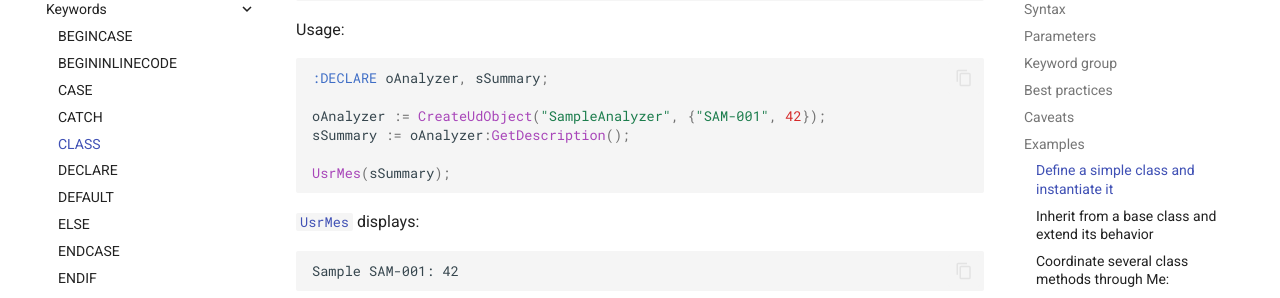
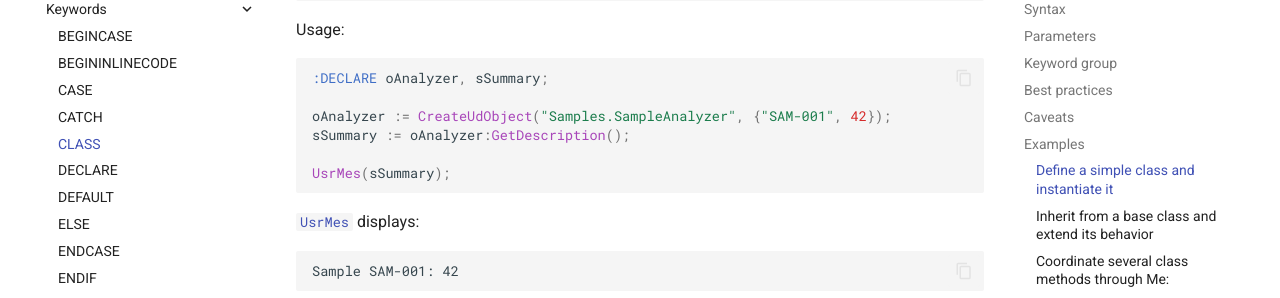
Before and after one commit to mahoskye/starlims-ssl-reference, an MkDocs documentation site: the page built from content/reference/keywords/CLASS.md, in a window 1280 px wide and 1400 px high, scrolled down 2904 px. Shown: the part 153-451 px from the top of the window. Built offline with MkDocs 1.6.1 and Material for MkDocs 9.7.7, drawn with Linux system fonts in a browser that asks for light colours; comment, search, counter and statistics services are not loaded; some of the changed text lies outside the part shown.

Commit message:
docs: use Category.ScriptName form in CreateUdObject examples
Co-Authored-By: Claude Opus 4.7 (1M context) <noreply@anthropic.com>

````diff
--- a/content/reference/keywords/CLASS.md
+++ b/content/reference/keywords/CLASS.md
@@ -115,7 +115,7 @@ Usage:
 ```ssl
 :DECLARE oAnalyzer, sSummary;
 
-oAnalyzer := CreateUdObject("SampleAnalyzer", {"SAM-001", 42});
+oAnalyzer := CreateUdObject("Samples.SampleAnalyzer", {"SAM-001", 42});
 sSummary := oAnalyzer:GetDescription();
 
 UsrMes(sSummary);
@@ -181,7 +181,7 @@ Usage:
 ```ssl
 :DECLARE oSample;
 
-oSample := CreateUdObject("QcSample", {"SAM-002", "Logged", 98.6});
+oSample := CreateUdObject("Samples.QcSample", {"SAM-002", "Logged", 98.6});
 UsrMes(oSample:GetSummary());
 ```
 
@@ -247,7 +247,7 @@ Usage:
 ```ssl
 :DECLARE oTracker, sReport;
 
-oTracker := CreateUdObject("ResultTracker");
+oTracker := CreateUdObject("Samples.ResultTracker");
 sReport := oTracker:LoadAndReport({95, 102, 88, 110}, 90);
 
 UsrMes(sReport);
````
Also changed, not shown: content/reference/functions/CreateUdObject.md (+1 -1 lines).
